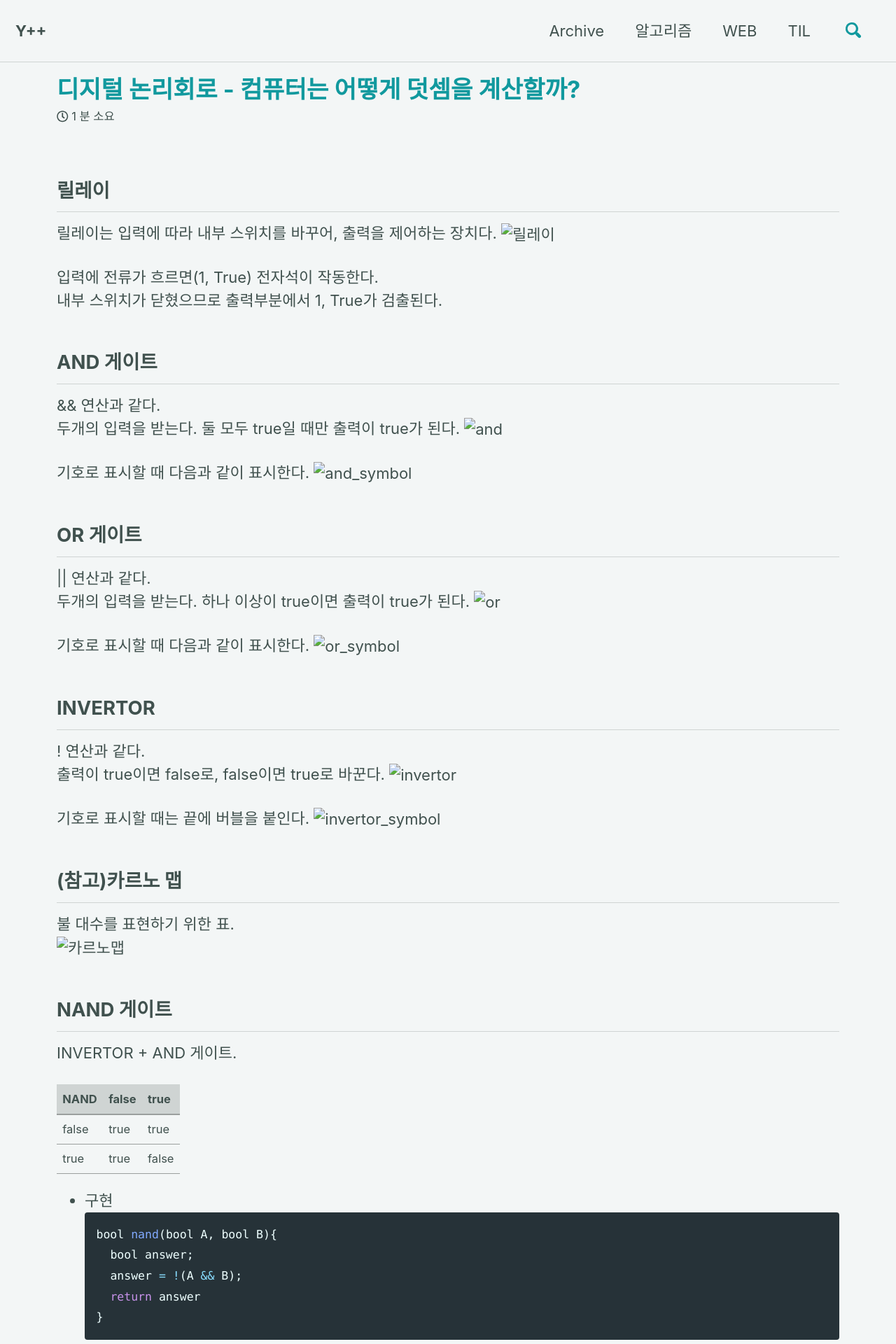
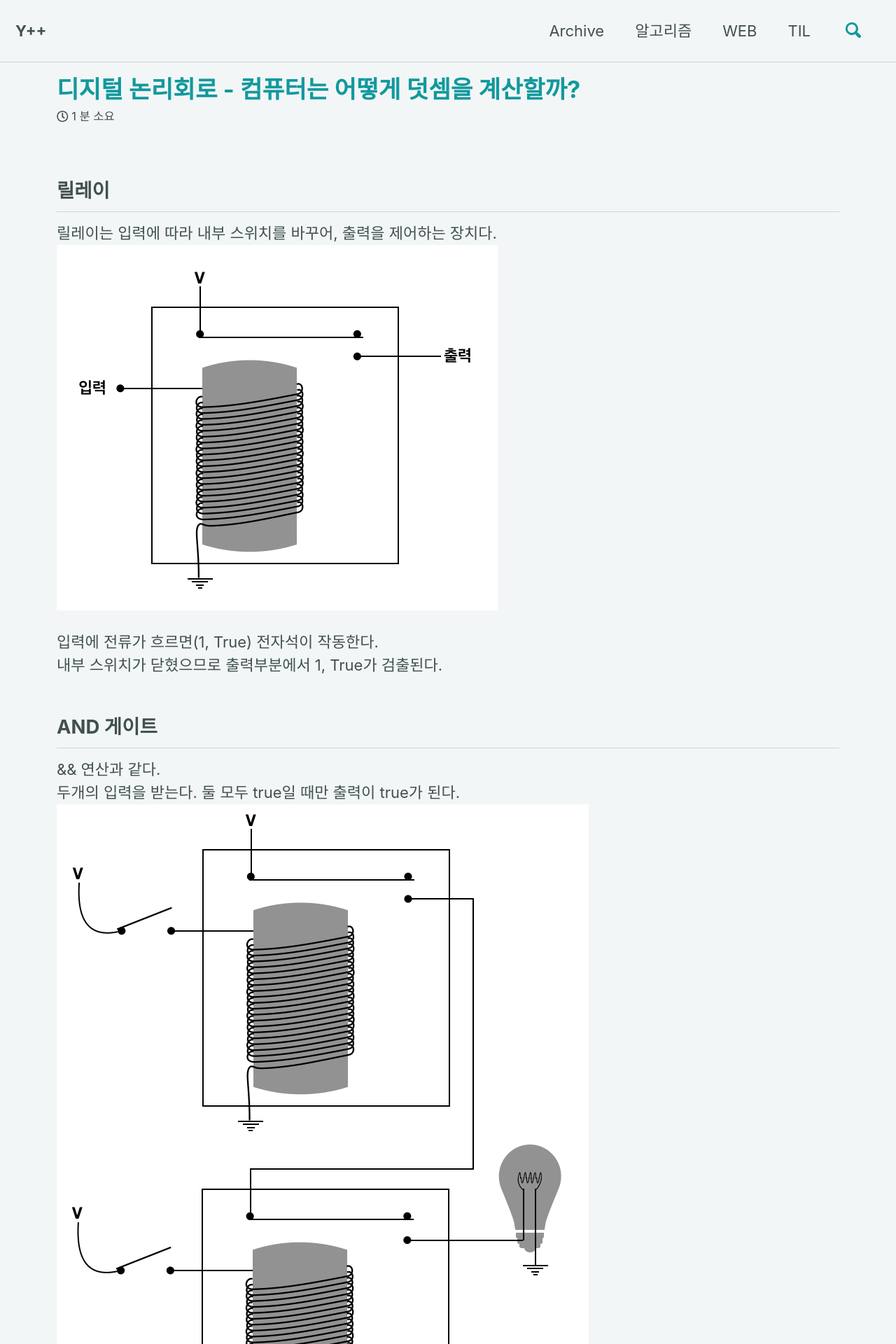
Before and after one commit to andole87/andole87.github.io, a Jekyll site: the page built from _posts/2019-04-03-digital-logic-curcuit.md, in a window 1280 px wide. Shown: the top 1920 px of the page at 70% size. Built offline with Jekyll 4.4.1, drawn with Linux system fonts in a browser that asks for light colours; cached includes are drawn as plain includes; comment, search, counter and statistics services are not loaded.

Commit message:
Update blog
오타 수정

````diff
--- a/_posts/2019-04-03-digital-logic-curcuit.md
+++ b/_posts/2019-04-03-digital-logic-curcuit.md
@@ -8,7 +8,7 @@ comments: true
 
 ## 릴레이
 릴레이는 입력에 따라 내부 스위치를 바꾸어, 출력을 제어하는 장치다.
-![릴레이](../assets/step1-relay.png)
+![릴레이](/../assets/step1-relay.png)
 
 입력에 전류가 흐르면(1, True) 전자석이 작동한다.
 내부 스위치가 닫혔으므로 출력부분에서 1, True가 검출된다.
@@ -16,30 +16,30 @@ comments: true
 ## AND 게이트
 && 연산과 같다.
 두개의 입력을 받는다. 둘 모두 true일 때만 출력이 true가 된다.
-![and](../assets/step1-and.png)
+![and](/../assets/step1-and.png)
 
 기호로 표시할 때 다음과 같이 표시한다.
-![and_symbol](../assets/step1-and-symbol.png)
+![and_symbol](/../assets/step1-and-symbol.png)
 
 ## OR 게이트
 || 연산과 같다.
 두개의 입력을 받는다. 하나 이상이 true이면 출력이 true가 된다.
-![or](../assets/step1-or.png)
+![or](/../assets/step1-or.png)
 
 기호로 표시할 때 다음과 같이 표시한다.
-![or_symbol](../assets/step1-or-symbol.png)
+![or_symbol](/../assets/step1-or-symbol.png)
 
 ## INVERTOR
 ! 연산과 같다.
 출력이 true이면 false로, false이면 true로 바꾼다.
-![invertor](../assets/step1-inverter.png)
+![invertor](/../assets/step1-inverter.png)
 
 기호로 표시할 때는 끝에 버블을 붙인다.
-![invertor_symbol](../assets/step1-inverter-symbol.png)
+![invertor_symbol](/../assets/step1-inverter-symbol.png)
 
 ## (참고)카르노 맵
 불 대수를 표현하기 위한 표.
-![카르노맵](../assets/K-map_minterms_A.svg.png)
+![카르노맵](/../assets/K-map_minterms_A.svg.png)
 
 ## NAND 게이트
 INVERTOR + AND 게이트.
@@ -85,13 +85,13 @@ bool nor(bool A, bool B){
 
 ### 구현방법
 - NAND 이용
-![xor-nand](../assets/300px-XOR_from_NAND.svg.png)
+![xor-nand](/../assets/300px-XOR_from_NAND.svg.png)
 
 - NOR 이용
-![xor-nor](../assets/320px-XOR_from_NOR.svg.png)
+![xor-nor](/../assets/320px-XOR_from_NOR.svg.png)
 
 - NAND, OR, AND 이용
-![xor-mixed](../assets/254px_3gate_XOR.jpg)
+![xor-mixed](/../assets/254px_3gate_XOR.jpg)
 
 - 구현
 ```c
@@ -104,7 +104,7 @@ bool xor(bool A, bool B){
 ## 이진 덧셈기
 
 ### 반가산기
-![반가산기](../assets/step1-halfadder.png)
+![반가산기](/../assets/step1-halfadder.png)
 | 합 | 0 | 1 |
 |----|---|---|
 | 0  | 0 | 1 |
@@ -127,7 +127,7 @@ bool halfadder(bool A, bool B){
 ```
 
 ### 전가산기
-![전가산기](../assets/step1-fulladder-symbol.png)
+![전가산기](/../assets/step1-fulladder-symbol.png)
 
 ```c
 bool fulladder(bool A, bool B, bool carry){
````
